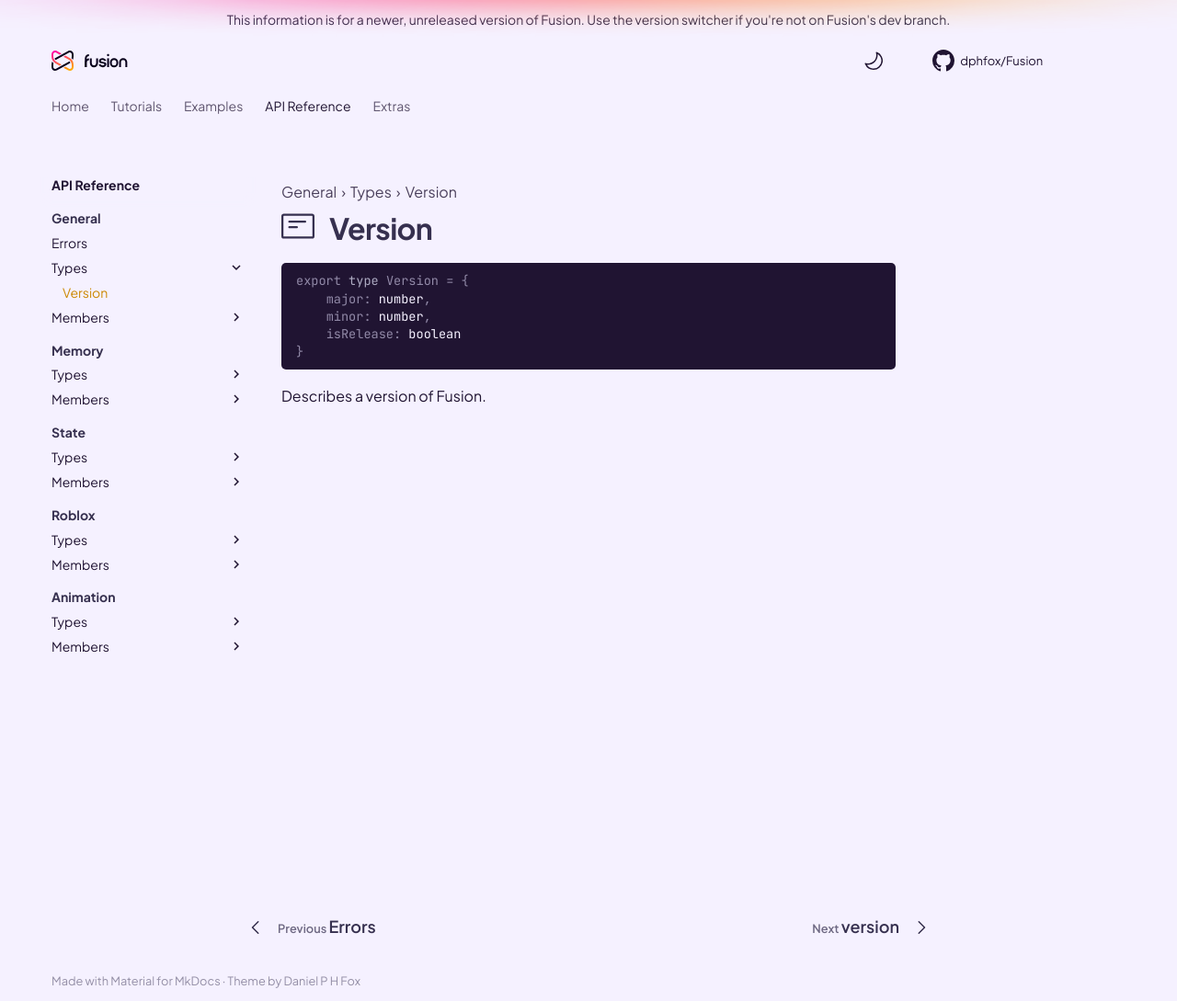
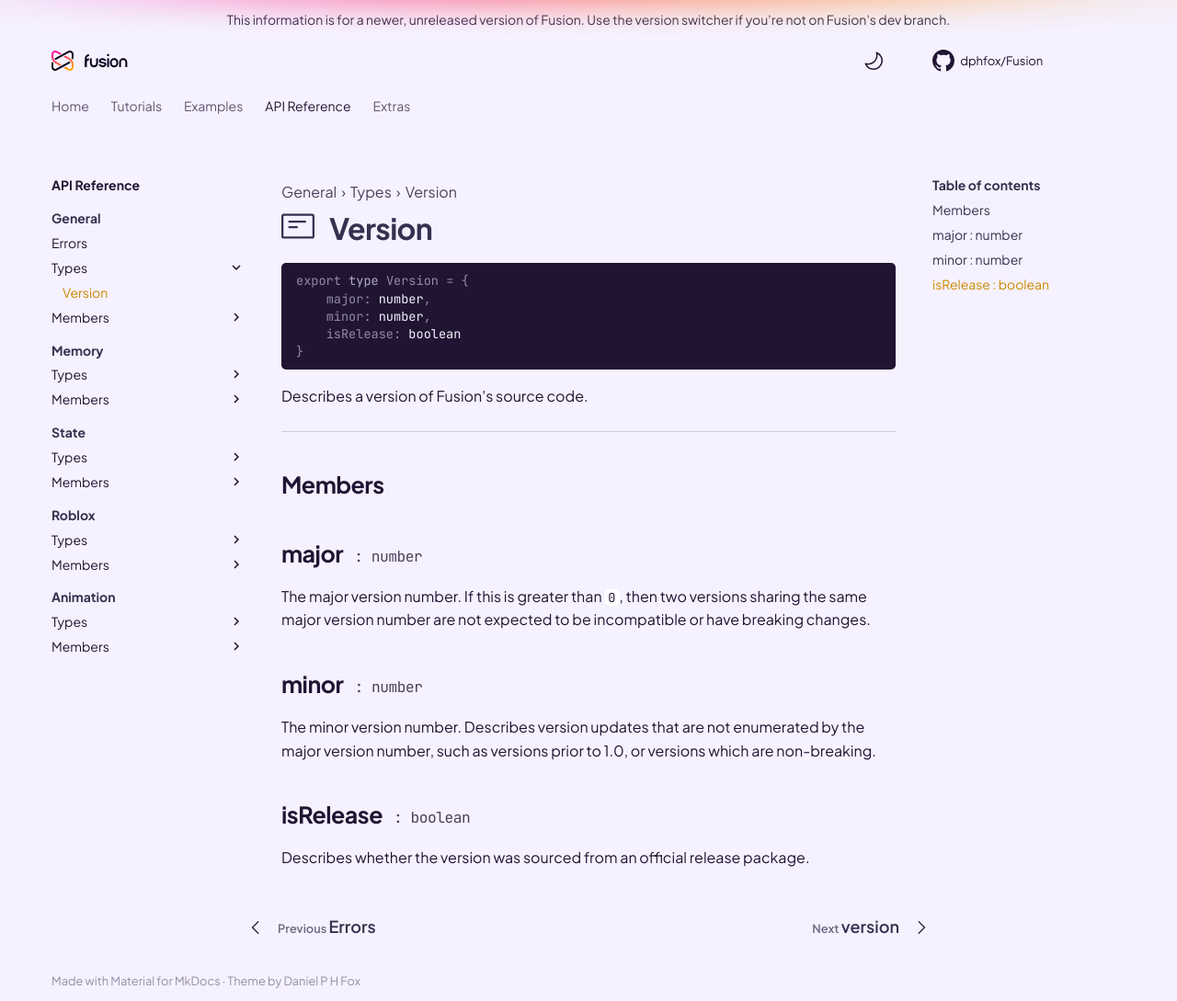
Before and after one commit to dphfox/Fusion, an MkDocs documentation site: the page built from docs/api-reference/general/types/version.md, in a window 1280 px wide and 1089 px high. Shown: the whole window at 92% size. Built offline with MkDocs 1.6.1 and Material for MkDocs 9.7.7, drawn with Linux system fonts in a browser that asks for light colours; comment, search, counter and statistics services are not loaded; the version menu is left out.

Commit message:
Add member descriptions for Version

````diff
--- a/docs/api-reference/general/types/version.md
+++ b/docs/api-reference/general/types/version.md
@@ -17,4 +17,39 @@ export type Version = {
 }
 ```
 
-Describes a version of Fusion.
+Describes a version of Fusion's source code.
+
+-----
+
+## Members
+
+<h2 markdown>
+	major
+	<span class="fusiondoc-api-type">
+		: number
+	</span>
+</h2>
+
+The major version number. If this is greater than `0`, then two versions sharing
+the same major version number are not expected to be incompatible or have
+breaking changes.
+
+<h2 markdown>
+	minor
+	<span class="fusiondoc-api-type">
+		: number
+	</span>
+</h2>
+
+The minor version number. Describes version updates that are not enumerated by
+the major version number, such as versions prior to 1.0, or versions which
+are non-breaking.
+
+<h2 markdown>
+	isRelease
+	<span class="fusiondoc-api-type">
+		: boolean
+	</span>
+</h2>
+
+Describes whether the version was sourced from an official release package.
````
Also changed, not shown: docs/api-reference/memory/types/scopelifetime.md (+4 -1 lines).
